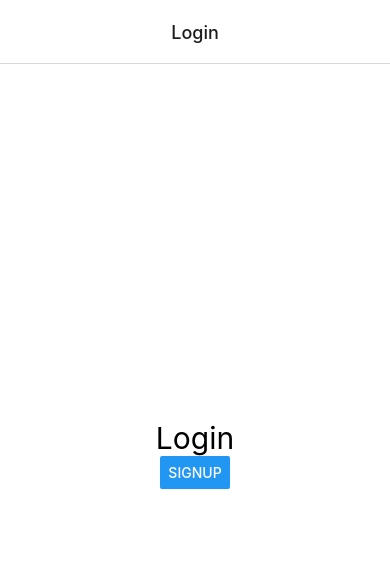
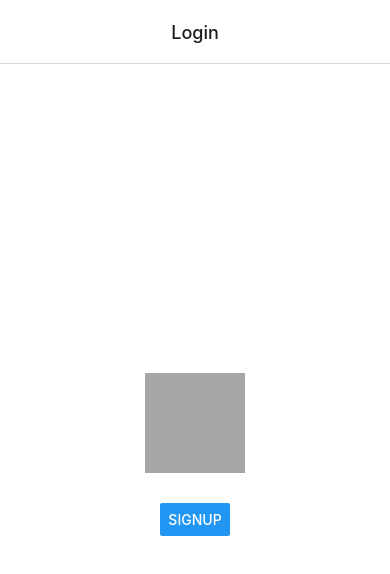
Before and after one commit to jw1036/exam_reactnative, a React Native app: screen /Login in a window 390 px wide. Shown: the top 574 px of the page. Built offline with nearby package versions, Linux system fonts and the light colour scheme.

Commit message:
9.4.2 로그인 화면 - Image 컴포넌트

```diff
--- /dev/null
+++ b/src/components/Image.js
@@ -0,0 +1,29 @@
+import React from 'react';
+import styled from 'styled-components/native';
+import PropTypes from 'prop-types';
+
+const Container = styled.View`
+  align-self: center;
+  margin-bottom: 30px;
+`;
+
+const StyledImage = styled.Image`
+  background-color: ${({ theme }) => theme.imageBackground};
+  width: 100px;
+  height: 100px;
+`;
+
+const Image = ({ url, imageStyle }) => {
+  return (
+    <Container>
+      <StyledImage source={{ uri: url }} style={imageStyle} />
+    </Container>
+  );
+};
+
+Image.propTypes = {
+  url: PropTypes.string,
+  imageStyle: PropTypes.object,
+};
+
+export default Image;
--- /dev/null
+++ b/src/components/index.js
@@ -0,0 +1,3 @@
+import Image from './Image';
+
+export { Image };
--- a/src/screens/Login.js
+++ b/src/screens/Login.js
@@ -1,6 +1,7 @@
 import React from 'react';
-import { Button, Text } from 'react-native';
 import styled from 'styled-components/native';
+import { Button } from 'react-native';
+import { Image } from '../components';
 
 const Container = styled.View`
   flex: 1;
@@ -12,7 +13,7 @@ const Container = styled.View`
 const Login = ({ navigation }) => {
   return (
     <Container>
-      <Text style={{ fontSize: 30 }}>Login</Text>
+      <Image />
       <Button title="Signup" onPress={() => navigation.navigate('Signup')} />
     </Container>
   );
--- a/src/theme.js
+++ b/src/theme.js
@@ -10,4 +10,6 @@ const colors = {
 export const theme = {
   background: colors.white,
   text: colors.black,
+
+  imageBackground: colors.grey_1,
 };
```
